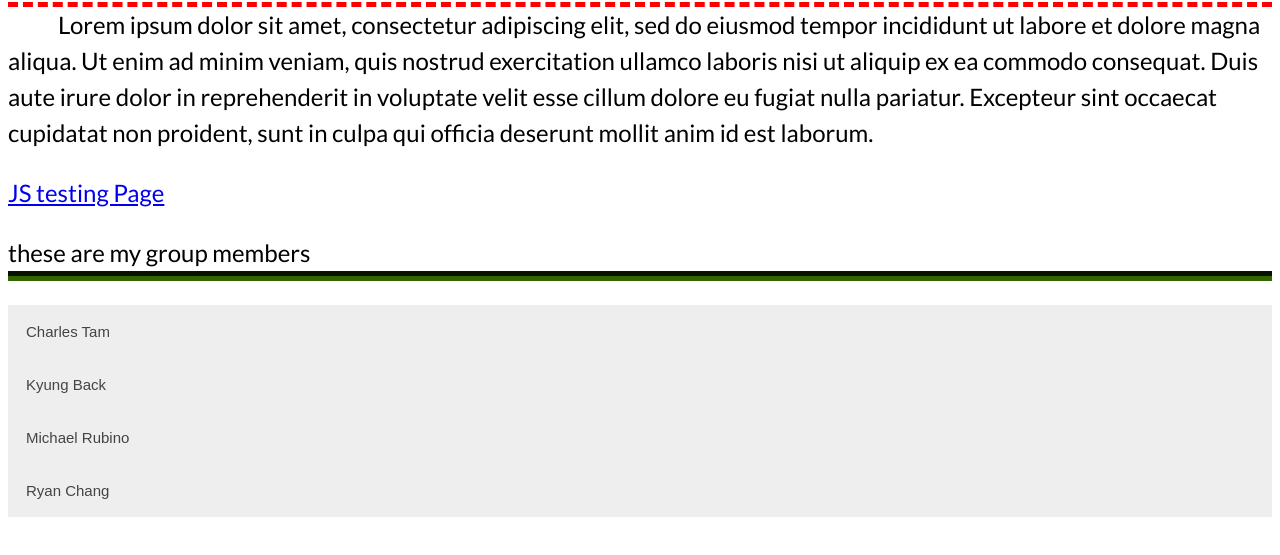
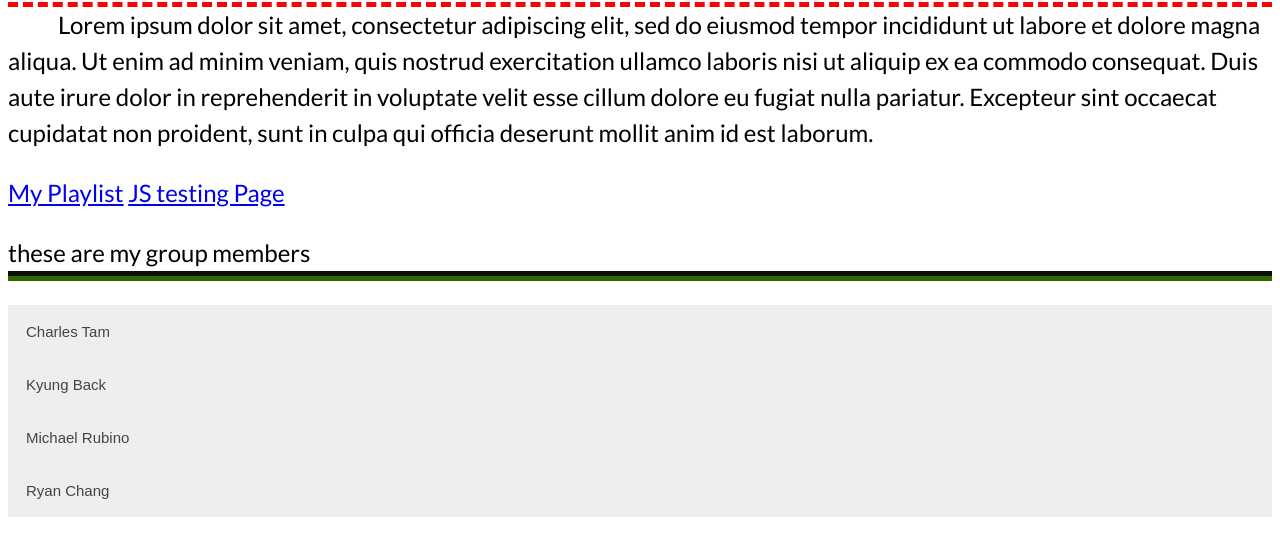
Before and after one commit to LordPandamonium/lordpandamonium.github.io, a plain HTML site: page index.html in a window 1280 px wide. Shown: the part 191-746 px from the top of the page. Drawn offline with Linux system fonts and the light colour scheme.

Commit message:
Update index.html

```diff
--- a/index.html
+++ b/index.html
@@ -9,6 +9,7 @@
 
 		<h1>Hello World</h1>
 		<p class = "top">Lorem ipsum dolor sit amet, consectetur adipiscing elit, sed do eiusmod tempor incididunt ut labore et dolore magna aliqua. Ut enim ad minim veniam, quis nostrud exercitation ullamco laboris nisi ut aliquip ex ea commodo consequat. Duis aute irure dolor in reprehenderit in voluptate velit esse cillum dolore eu fugiat nulla pariatur. Excepteur sint occaecat cupidatat non proident, sunt in culpa qui officia deserunt mollit anim id est laborum.</p>
+		<a href="https://lordpandamonium.github.io/playlist.html">My Playlist</a>
 		<a href="https://lordpandamonium.github.io/test_js.html">JS testing Page</a>
 		<p class = "bot"> these are my group members</p>
 		<button class = "accordion">Charles Tam</button>
```
